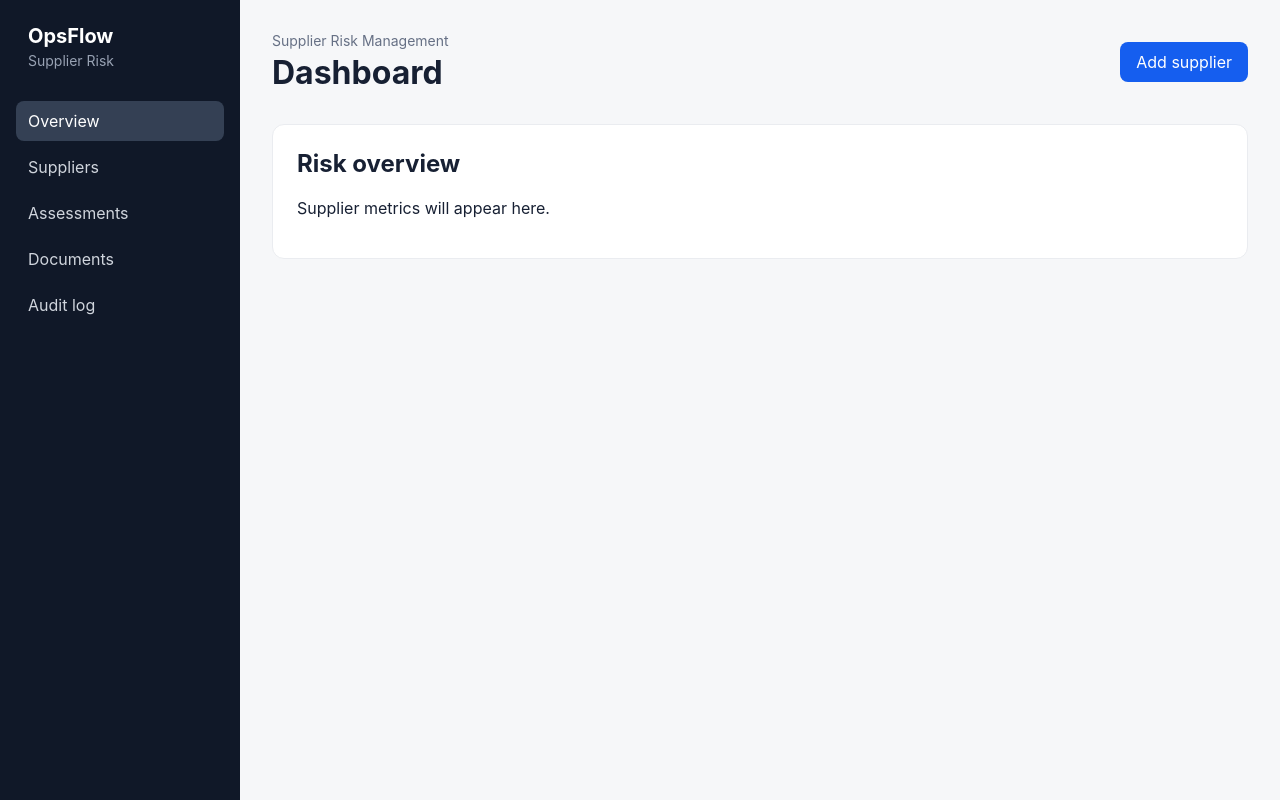
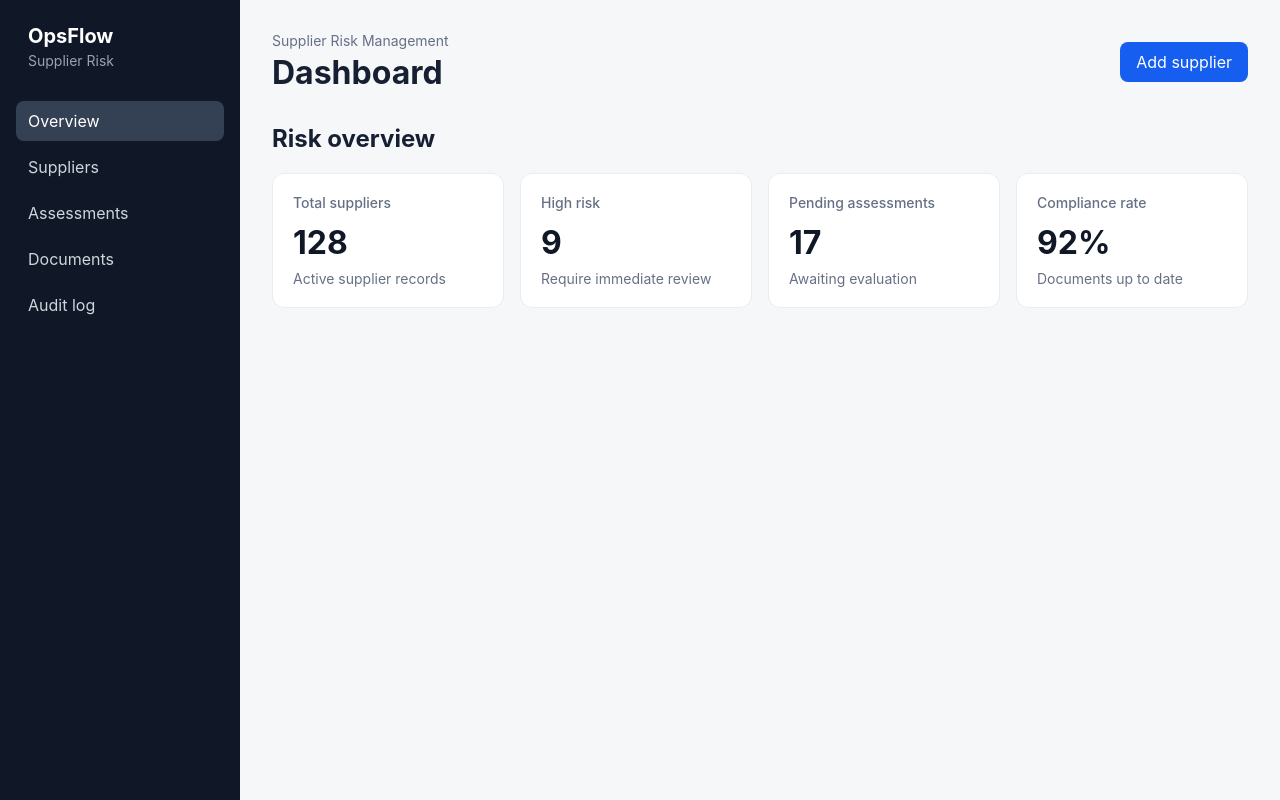
Before and after one commit to DanMacedo99/OpsFlow, a React (Vite) app: page / in a window 1280 px wide. Built offline with nearby package versions, Linux system fonts and the light colour scheme.

Commit message:
feat: add dashboard metric cards

```diff
--- /dev/null
+++ b/src/components/dashboard/MetricCard.css
@@ -0,0 +1,26 @@
+.metric-card {
+    padding: 20px;
+    background-color: #ffffff;
+    border: 1px solid #eaecf0;
+    border-radius: 12px;
+}
+
+.metric-card h3 {
+    margin: 0;
+    color: #667085;
+    font-size: 0.875rem;
+    font-weight: 500;
+}
+
+.metric-value {
+    display: block;
+    margin-top: 12px;
+    color: #101828;
+    font-size: 2rem;
+}
+
+.metric-card p {
+    margin: 8px 0 0;
+    color: #667085;
+    font-size: 0.875rem;
+}
--- /dev/null
+++ b/src/components/dashboard/MetricCard.tsx
@@ -0,0 +1,23 @@
+import './MetricCard.css'
+
+type MetricCardProps = {
+    label: string
+    value: string
+    description: string
+}
+
+function MetricCard({
+    label,
+    value,
+    description,
+}: MetricCardProps) {
+    return (
+        <article className="metric-card">
+            <h3>{label}</h3>
+            <strong className="metric-value">{value}</strong>
+            <p>{description}</p>
+        </article>
+    )
+}
+
+export default MetricCard
--- /dev/null
+++ b/src/pages/DashboardPage.css
@@ -0,0 +1,6 @@
+.metrics-grid {
+    display: grid;
+    grid-template-columns: repeat(auto-fit, minmax(180px, 1fr));
+    gap: 16px;
+    margin-top: 20px;
+}
--- a/src/pages/DashboardPage.tsx
+++ b/src/pages/DashboardPage.tsx
@@ -1,4 +1,29 @@
+import MetricCard from '../components/dashboard/MetricCard'
 import PageHeader from '../components/layout/PageHeader'
+import './DashboardPage.css'
+
+const metrics = [
+    {
+        label: 'Total suppliers',
+        value: '128',
+        description: 'Active supplier records',
+    },
+    {
+        label: 'High risk',
+        value: '9',
+        description: 'Require immediate review',
+    },
+    {
+        label: 'Pending assessments',
+        value: '17',
+        description: 'Awaiting evaluation',
+    },
+    {
+        label: 'Compliance rate',
+        value: '92%',
+        description: 'Documents up to date',
+    },
+]
 
 function DashboardPage() {
     return (
@@ -9,9 +34,19 @@ function DashboardPage() {
                 actionLabel="Add supplier"
             />
 
-            <section className="content-panel" aria-labelledby="overview-heading">
+            <section aria-labelledby="overview-heading">
                 <h2 id="overview-heading">Risk overview</h2>
-                <p>Supplier metrics will appear here.</p>
+
+                <div className="metrics-grid">
+                    {metrics.map((metric) => (
+                        <MetricCard
+                            key={metric.label}
+                            label={metric.label}
+                            value={metric.value}
+                            description={metric.description}
+                        />
+                    ))}
+                </div>
             </section>
         </>
     )
```
